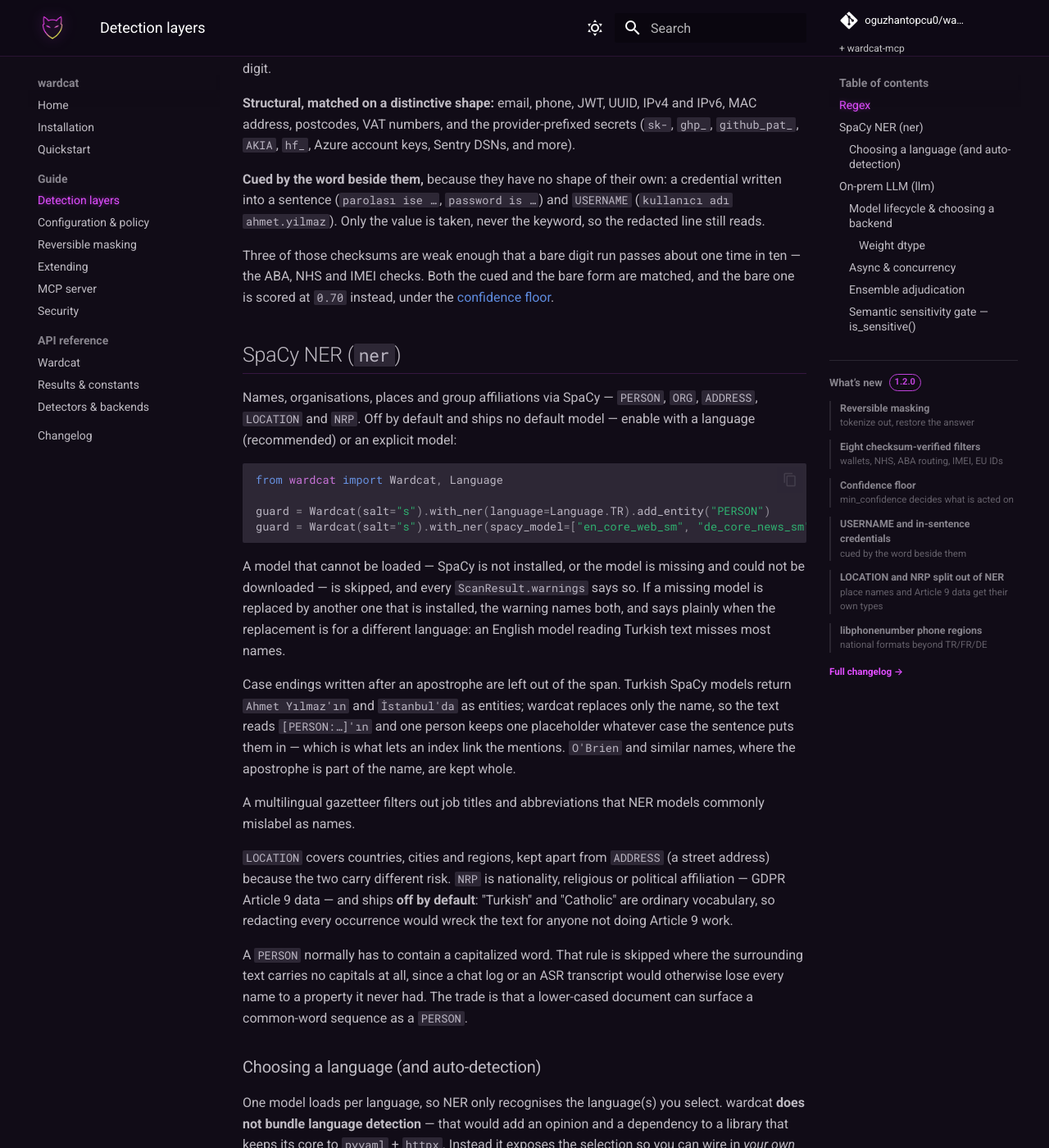
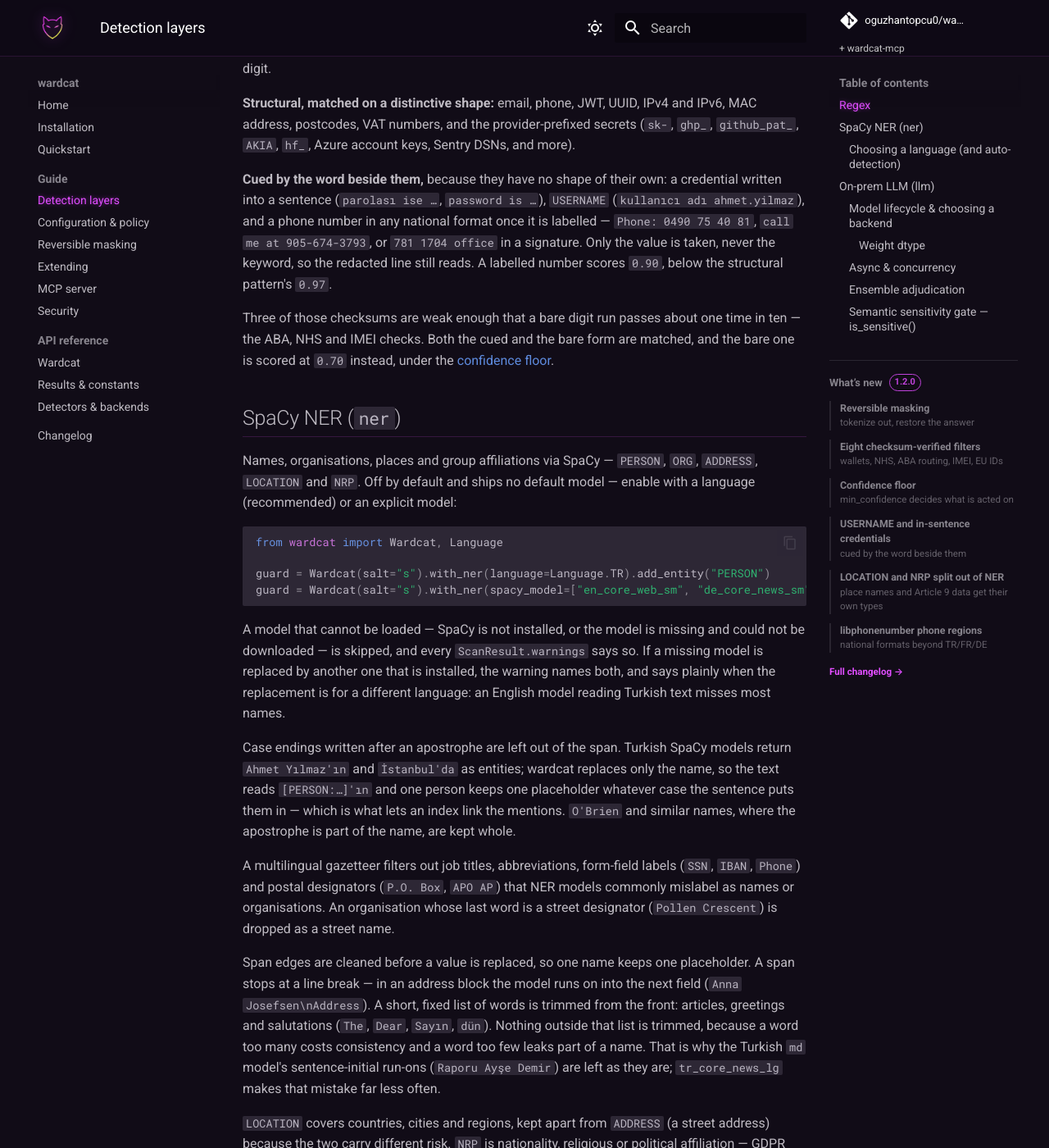
Before and after one commit to oguzhantopcu0/wardcat, an MkDocs documentation site: the page built from docs/guide/layers.md, in a window 1280 px wide and 1400 px high, scrolled down 789 px. Shown: the whole window at 82% size. Built offline with MkDocs 1.6.1 and Material for MkDocs 9.7.7, drawn with Linux system fonts in a browser that asks for light colours; comment, search, counter and statistics services are not loaded.

Commit message:
Add a held-out Gretel corpus to the benchmark
The English corpus is where the detection rules were tuned, so it cannot show
whether they generalise. The Gretel finance test split comes from another
generator and taxonomy and is used only for measurement. Scoring also gains a
hidden-characters column, which catches spans that are too short, and counts
wardcat's IPv6 type as an IP address, as Presidio does.

```diff
--- a/docs/guide/layers.md
+++ b/docs/guide/layers.md
@@ -39,9 +39,12 @@
 and more).
 
 **Cued by the word beside them,** because they have no shape of their own: a
-credential written into a sentence (`parolası ise …`, `password is …`) and
-`USERNAME` (`kullanıcı adı ahmet.yilmaz`). Only the value is taken, never the
-keyword, so the redacted line still reads.
+credential written into a sentence (`parolası ise …`, `password is …`),
+`USERNAME` (`kullanıcı adı ahmet.yilmaz`), and a phone number in any national
+format once it is labelled — `Phone: 0490 75 40 81`, `call me at 905-674-3793`, or
+`781 1704 office` in a signature. Only the value is taken, never the keyword, so
+the redacted line still reads. A labelled number scores `0.90`, below the
+structural pattern's `0.97`.
 
 Three of those checksums are weak enough that a bare digit run passes about one
 time in ten — the ABA, NHS and IMEI checks. Both the cued and the bare form are
@@ -74,8 +77,19 @@
 link the mentions. `O'Brien` and similar names, where the apostrophe is part of
 the name, are kept whole.
 
-A multilingual gazetteer filters out job titles and abbreviations that NER models
-commonly mislabel as names.
+A multilingual gazetteer filters out job titles, abbreviations, form-field labels
+(`SSN`, `IBAN`, `Phone`) and postal designators (`P.O. Box`, `APO AP`) that NER
+models commonly mislabel as names or organisations. An organisation whose last
+word is a street designator (`Pollen Crescent`) is dropped as a street name.
+
+Span edges are cleaned before a value is replaced, so one name keeps one
+placeholder. A span stops at a line break — in an address block the model runs on
+into the next field (`Anna Josefsen\nAddress`). A short, fixed list of words is
+trimmed from the front: articles, greetings and salutations (`The`, `Dear`,
+`Sayın`, `dün`). Nothing outside that list is trimmed, because a word too many
+costs consistency and a word too few leaks part of a name. That is why the
+Turkish `md` model's sentence-initial run-ons (`Raporu Ayşe Demir`) are left as
+they are; `tr_core_news_lg` makes that mistake far less often.
 
 `LOCATION` covers countries, cities and regions, kept apart from `ADDRESS` (a
 street address) because the two carry different risk. `NRP` is nationality,
```
Also changed, not shown: CHANGELOG.md (+23 -0 lines), README.md (+5 -0 lines), benchmarks/README.md (+57 -18 lines), docs/guide/configuration.md (+2 -1 lines), 1 other file.
